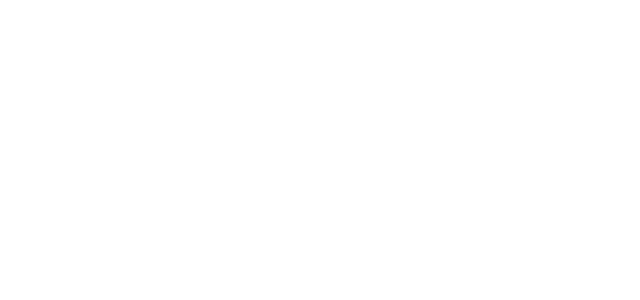
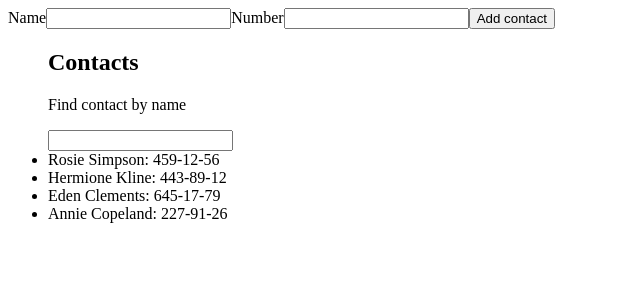
Before and after one commit to fecore35/goit-react-hw-02-phonebook, a React (Create React App) app: page / in a window 1280 px wide. Shown: the top 300 px of the page, without its empty margins (0-640 px from the left). Built offline with nearby package versions, Linux system fonts and the light colour scheme.

Commit message:
Функционал добавление и фильтрации контактов

```diff
--- a/src/App.js
+++ b/src/App.js
@@ -1,5 +1,113 @@
-function App() {
-  return <div className="App"></div>;
+import React, { Component } from "react";
+// import PropTypes from 'prop-types'
+//
+import { v4 as uuidv4 } from "uuid";
+
+class App extends Component {
+  state = {
+    contacts: [
+      { id: "id-1", name: "Rosie Simpson", number: "459-12-56" },
+      { id: "id-2", name: "Hermione Kline", number: "443-89-12" },
+      { id: "id-3", name: "Eden Clements", number: "645-17-79" },
+      { id: "id-4", name: "Annie Copeland", number: "227-91-26" },
+    ],
+    name: "",
+    number: "",
+    filter: "",
+  };
+
+  handlerChange = (event) => {
+    this.setState({
+      [event.target.name]: event.target.value,
+    });
+  };
+
+  onSaveContact = (event) => {
+    event.preventDefault();
+
+    const newContact = {
+      id: uuidv4(),
+      name: this.state.name,
+      number: this.state.number,
+    };
+
+    this.setState((prevState) => ({
+      contacts: [newContact, ...prevState.contacts],
+    }));
+
+    this.setState({
+      name: "",
+      number: "",
+    });
+  };
+
+  visibleContacts = () => {
+    const seach = this.state.filter.toUpperCase();
+    return this.state.contacts.filter((contact) =>
+      contact.name.toUpperCase().includes(seach)
+    );
+  };
+
+  render() {
+    const { contacts, name, number, filter } = this.state;
+    const contactsList = this.visibleContacts();
+    console.log(contactsList);
+    return (
+      <div className="App">
+        <form onSubmit={this.onSaveContact}>
+          <label htmlFor="">
+            Name
+            <input
+              type="text"
+              name="name"
+              pattern="^[a-zA-Zа-яА-Я]+(([' -][a-zA-Zа-яА-Я ])?[a-zA-Zа-яА-Я]*)*$"
+              title="Имя может состоять только из букв, апострофа, тире и пробелов. Например Adrian, Jacob Mercer, Charles de Batz de Castelmore d'Artagnan и т. п."
+              required
+              value={name}
+              onChange={this.handlerChange}
+            />
+          </label>
+
+          <label htmlFor="">
+            Number
+            <input
+              type="tel"
+              name="number"
+              pattern="\+?\d{1,4}?[-.\s]?\(?\d{1,3}?\)?[-.\s]?\d{1,4}[-.\s]?\d{1,4}[-.\s]?\d{1,9}"
+              title="Номер телефона должен состоять цифр и может содержать пробелы, тире, круглые скобки и может начинаться с +"
+              required
+              value={number}
+              onChange={this.handlerChange}
+            />
+          </label>
+
+          <button type="submit">Add contact</button>
+        </form>
+
+        <ul className="">
+          <h2>Contacts</h2>
+
+          <p>Find contact by name</p>
+          <input
+            type="text"
+            name="filter"
+            pattern="^[a-zA-Zа-яА-Я]+(([' -][a-zA-Zа-яА-Я ])?[a-zA-Zа-яА-Я]*)*$"
+            title="Имя может состоять только из букв, апострофа, тире и пробелов. Например Adrian, Jacob Mercer, Charles de Batz de Castelmore d'Artagnan и т. п."
+            value={filter}
+            onChange={this.handlerChange}
+          />
+
+          {contactsList.map(({ id, name, number }) => {
+            return (
+              <li key={id}>
+                {name}: {number}
+              </li>
+            );
+          })}
+        </ul>
+      </div>
+    );
+  }
 }
 
 export default App;
```
